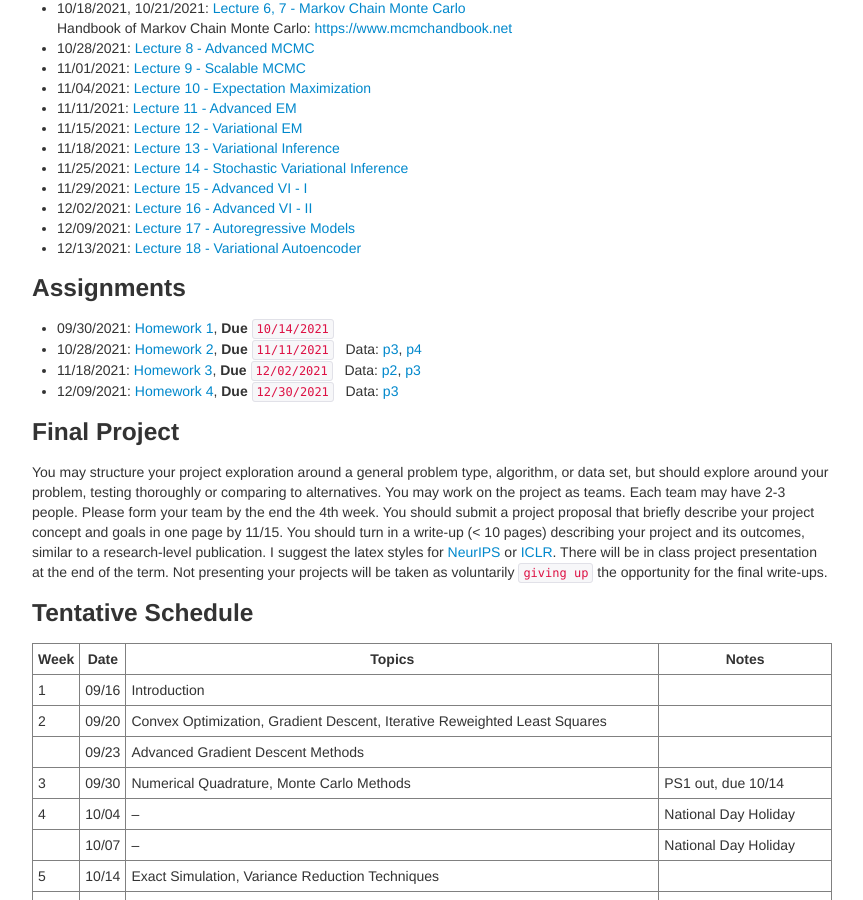
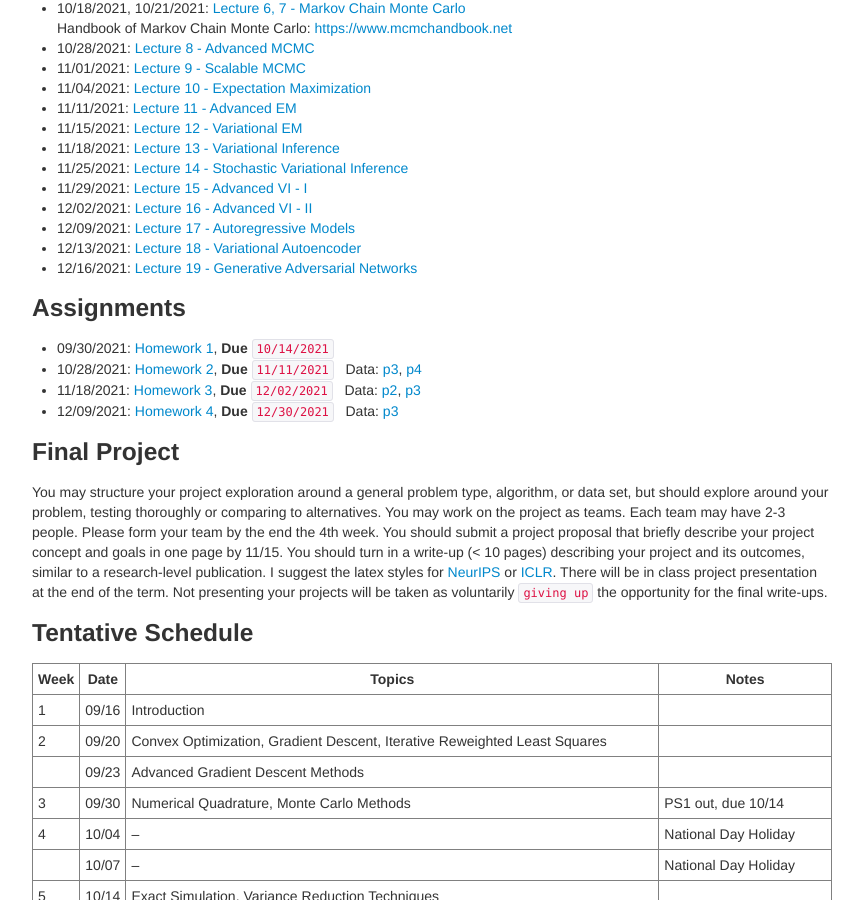
Before and after one commit to zcrabbit/zcrabbit.github.io, a Jekyll site: the page built from courses/smcm-f21.md, in a window 1280 px wide and 900 px high, scrolled down 1265 px. Shown: the whole window, without its empty margins (208-1071 px from the left). Built offline with Jekyll 4.4.1, drawn with Linux system fonts in a browser that asks for light colours.

Commit message:
lecture 19 out

```diff
--- a/courses/smcm-f21.md
+++ b/courses/smcm-f21.md
@@ -56,6 +56,7 @@ We will use python during the course. A good Python tutorial is available at <ht
 - 12/02/2021: [Lecture 16 - Advanced VI - II]({{sites.baseurl}}/static/slides/smcm_fall21/lec16.pdf)
 - 12/09/2021: [Lecture 17 - Autoregressive Models]({{sites.baseurl}}/static/slides/smcm_fall21/lec17.pdf)
 - 12/13/2021: [Lecture 18 - Variational Autoencoder]({{sites.baseurl}}/static/slides/smcm_fall21/lec18.pdf)
+- 12/16/2021: [Lecture 19 - Generative Adversarial Networks]({{sites.baseurl}}/static/slides/smcm_fall21/lec19.pdf)
 
 
 ### Assignments
```
Also changed, not shown: 1 other file.
